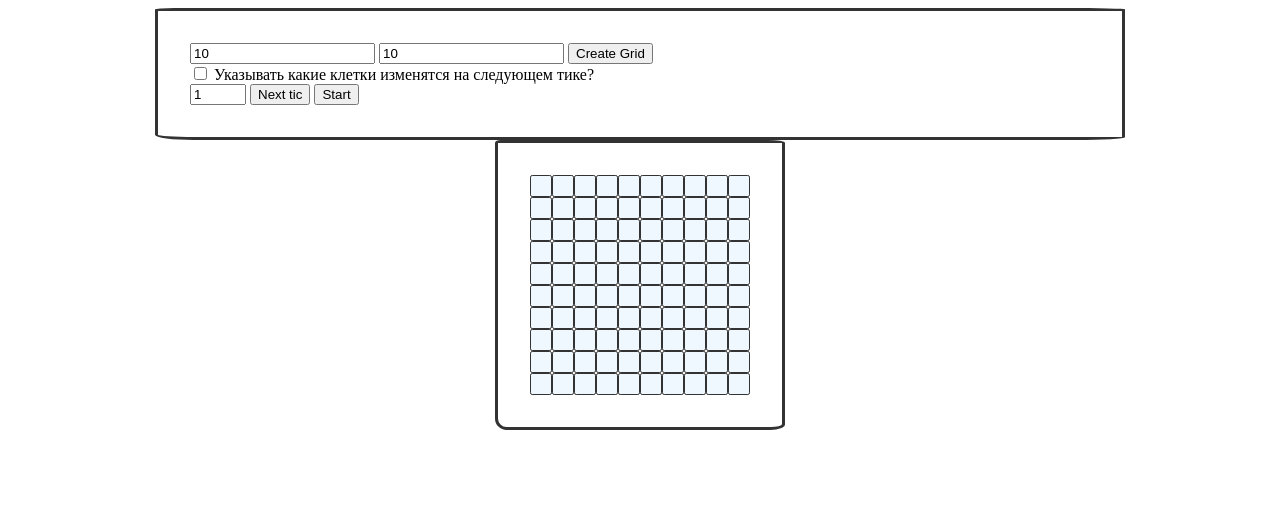
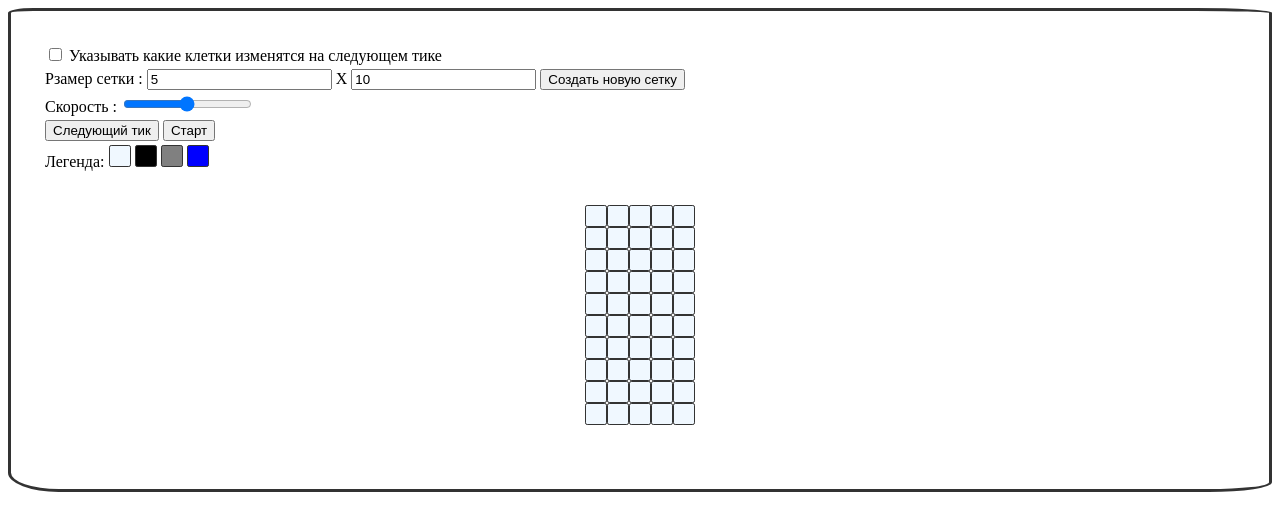
Before and after one commit to SergeyAkkuratov/OTUS_homework_lesson20, a website built with webpack: page src/index.html in a window 1280 px wide. Built offline with nearby package versions, Linux system fonts and the light colour scheme.

Commit message:
Исправлены ошибка олгоритма.

```diff
--- a/src/GameLive.ts
+++ b/src/GameLive.ts
@@ -48,8 +48,8 @@ export default class GameLive {
 
   fillGrid() {
     this.grid = [];
-    for (let x = 0; x < this.width; x += 1) {
-      for (let y = 0; y < this.height; y += 1) {
+    for (let y = 0; y < this.height; y += 1) {
+      for (let x = 0; x < this.width; x += 1) {
         this.grid.push(new Cell(x, y));
       }
     }
--- a/src/figures.ts
+++ b/src/figures.ts
@@ -11,15 +11,15 @@ const FIGURES: Figures = {
   GOSPER_GLIDER_GUN: {
     name: "Ружьё Госпера",
     coordinates:
-      "5,1;6,1;5,2;6,2;5,11;6,11;7,11;4,12;8,12;3,13;9,13;3,14;9,14;6,15;4,16;8,16;5,17;6,17;7,17;6,18;3,21;4,21;5,21;3,22;4,22;5,22;2,23;6,23;1,25;2,25;6,25;7,25;3,35;4,35;3,36;4,36",
+      "1,5;1,6;2,5;2,6;11,5;11,6;11,7;12,4;12,8;13,3;13,9;14,3;14,9;15,6;16,4;16,8;17,5;17,6;17,7;18,6;21,3;21,4;21,5;22,3;22,4;22,5;23,2;23,6;25,1;25,2;25,6;25,7;35,3;35,4;36,3;36,4",
   },
   EATER_1: {
     name: "Пожиратель-1",
-    coordinates: "1,1;2,1;1,2;2,3;3,3;4,3;4,4",
+    coordinates: "1,1;1,2;2,1;3,2;3,3;3,4;4,4",
   },
   GLIDER: {
     name: "Планер",
-    coordinates: "3,1;1,2;3,2;2,3;3,3",
+    coordinates: "1,3;2,1;2,3;3,2;3,3",
   },
 };
 
--- a/src/index.html
+++ b/src/index.html
@@ -6,7 +6,15 @@
     <title>Главная страница</title>
   </head>
   <body>
-    <form class="settings">
+    <div class="settings">
+      <div class="settings-block">
+        <input id="mark-check" type="checkbox" name="mark-check" />
+        <label for="mark-check">
+          Указывать какие клетки изменятся на следующем тике
+        </label>
+      </div>
+      <div class="settings-block">
+        <label>Рзамер сетки :</label>
         <input
           id="width-input"
           placeholder="Width"
@@ -14,6 +22,7 @@
           pattern="[0-9]+"
           required
         />
+        X
         <input
           id="height-input"
           placeholder="Height"
@@ -21,29 +30,40 @@
           pattern="[0-9]+"
           required
         />
-      <button id="createGrid" type="button">Create Grid</button>
-      <br />
-      <input id="mark-check" type="checkbox" name="mark-check" />
-      <label for="mark-check"
-        >Указывать какие клетки изменятся на следующем тике?</label
-      >
-      <br />
+        <button id="createGrid" type="button">Создать новую сетку</button>
+      </div>
+      <div class="settings-block">
+        <label>Скорость :</label>
         <input
           id="speed-input"
-        placeholder="Speed"
-        type="number"
-        pattern="[0-9]+"
-        min="1"
-        value="1"
-        max="10"
-        required
+          type="range"
+          min="0"
+          value="10"
+          max="20"
+          step="5"
         />
-      <button id="nextTic" type="button">Next tic</button>
-      <button id="start" type="button">Start</button>
-    </form>
+      </div>
+      <div class="settings-block">
+        <button id="nextTic" type="button">Следующий тик</button>
+        <button id="start" type="button">Старт</button>
+      </div>
+      <div class="settings-block">
+        <label>Легенда:</label>
+        <cell class="cell-legend dead" title="Мёртвая клетка"></cell>
+        <cell class="cell-legend alive" title="Живая клетка"></cell>
+        <cell
+          class="cell-legend mark-for-dead"
+          title="Умрёт на следующем тике"
+        ></cell>
+        <cell
+          class="cell-legend mark-for-alive"
+          title="Оживёт на следующем тике"
+        ></cell>
+      </div>
       <div class="live-game-container"></div>
       <div class="context-menu-open">
         <ul></ul>
       </div>
+    </div>
   </body>
 </html>
--- a/src/index.ts
+++ b/src/index.ts
@@ -46,7 +46,7 @@ startButton?.addEventListener("click", () => {
       1000 / Number(speedElement.value),
     );
     startFlag = true;
-    startButton.innerText = "Stop";
+    startButton.innerText = "Стоп";
   } else {
     clearInterval(timerId);
     startFlag = false;
--- a/src/style.css
+++ b/src/style.css
@@ -1,11 +1,10 @@
 :root {
   --cell-size: 20px;
-  --field-width: 10;
+  --field-width: 5;
   --field-height: 10;
 }
 
 .settings {
-  width: 900px;
   overflow: auto;
   margin: 0 auto;
   padding: 2rem 2rem;
@@ -13,14 +12,23 @@
   border-radius: 2% 6% 5% 4% / 1% 1% 2% 4%;
 }
 
+.settings-block {
+  padding: 2px 2px;
+}
+
+.cell-legend {
+  display: inline-block;
+  width: var(--cell-size);
+  height: var(--cell-size);
+  border: 1px solid #333333;
+  border-radius: 10% 10% 10% 10%;
+}
+
 .live-game-container {
   width: calc(calc(var(--cell-size) + 2px) * var(--field-width));
   overflow: auto;
   margin: 0 auto;
   padding: 2rem 2rem;
-  border: 3px solid #333333;
-  border-radius: 2% 6% 5% 4% / 1% 1% 2% 4%;
-
   display: grid;
   grid-template-columns: repeat(var(--field-width), auto);
   grid-template-rows: repeat(var(--field-height), auto);
@@ -69,10 +77,12 @@
   border-radius: 4px;
   padding: 4px;
 }
+
 .context-menu-open ul {
   padding: 0;
   margin: 0;
 }
+
 .context-menu-open ul li {
   cursor: pointer;
   list-style: none;
@@ -80,9 +90,11 @@
   margin: 0;
   border-bottom: 1px solid #bfe2ff;
 }
+
 .context-menu-open ul li:last-child {
   border-bottom: 1px solid transparent;
 }
+
 .context-menu-open ul li:hover {
   background-color: #bfe2ff;
 }
```
Lines whose indentation alone changed are shown as unchanged.
